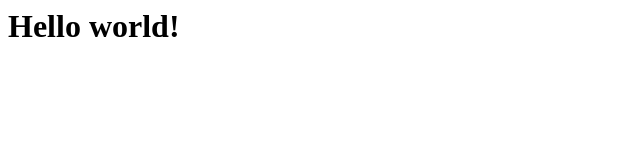
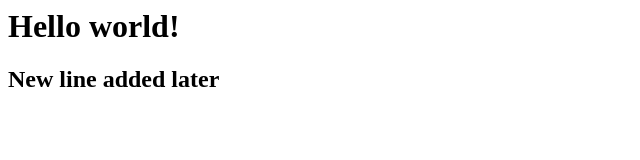
Before and after one commit to roushan995504/blackbucks-techtraining, a plain HTML site: page index.html in a window 1280 px wide. Shown: the whole page, without its empty margins (0-640 px from the left). Drawn offline with Linux system fonts and the light colour scheme.

Commit message:
blackbuckscommit#002-modified

```diff
--- a/index.html
+++ b/index.html
@@ -4,5 +4,6 @@
 	</head>
 	<body>
 		<h1>Hello world!</h1>
+		<h2>New line added later</h2>
 	</body>
 </html>
```
